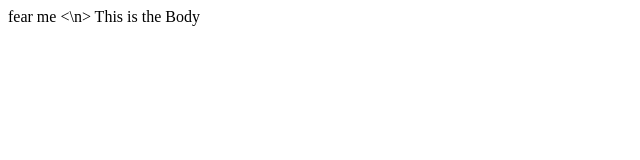
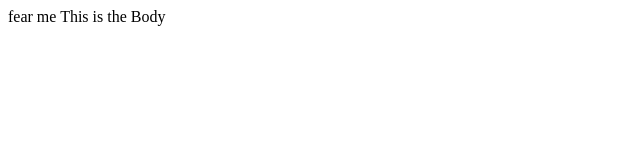
Before and after one commit to Unosami/Unosami.github.io, a plain HTML site: page index.html in a window 1280 px wide. Shown: the full height of the page, 0-640 px from the left. Drawn offline with Linux system fonts and the light colour scheme.

Commit message:
Update index.html

```diff
--- a/index.html
+++ b/index.html
@@ -1,6 +1,6 @@
 <html>
 <head>
-fear me <\n>
+fear me <break>
 </head>
 <body>
 This is the Body
```
